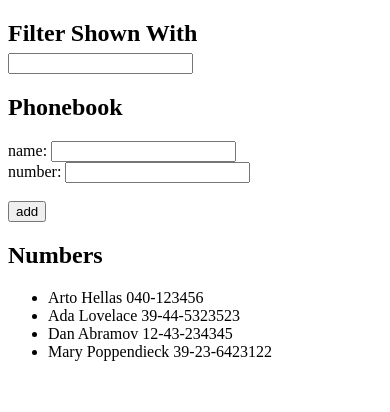
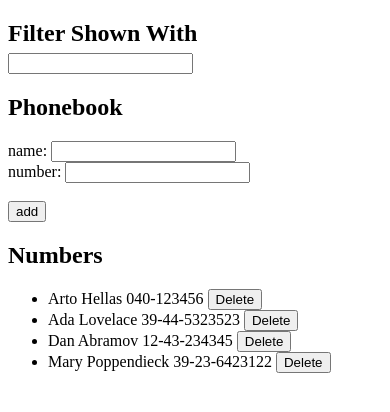
Before and after one commit to patel-param-09/part-2, a React (Vite) app: page / in a window 390 px wide. Shown: the top 412 px of the page. Built offline with nearby package versions, Linux system fonts and the light colour scheme; data requests are answered from the project's data file.

Commit message:
2.14: The Phonebook step 9

```diff
--- a/src/App.jsx
+++ b/src/App.jsx
@@ -1,13 +1,8 @@
-import { useState } from "react";
+import { useEffect, useState } from "react";
 import axios from "axios";
 
 const App = () => {
-  const [persons, setPersons] = useState([
-    { name: "Arto Hellas", number: "040-123456", id: 1 },
-    { name: "Ada Lovelace", number: "39-44-5323523", id: 2 },
-    { name: "Dan Abramov", number: "12-43-234345", id: 3 },
-    { name: "Mary Poppendieck", number: "39-23-6423122", id: 4 },
-  ]);
+  const [persons, setPersons] = useState([]);
 
   const [newName, setNewName] = useState("");
   const [newPhn, setPhn] = useState("");
@@ -45,13 +40,29 @@ const App = () => {
     console.log(filtered);
   }
 
-  const contact = persons.map((data) => {
+  function handleClick(e) {
+    console.log(e.target.id);
+    console.log(e.target.name);
+    window.confirm(`Delete ${e.target.name} ?`);
+    axios.delete(`http://localhost:3001/persons/${e.target.id}`).then((res) => {
+      setPersons(res.data);
+    });
+  }
+
+  useEffect(() => {
+    axios.get("http://localhost:3001/persons").then((res) => {
+      setPersons(res.data);
+    });
+  });
+
+  const contactData = persons.map((contact) => {
     return (
-      <>
-        <li key={data.id}>
-          {data.name} {data.number}
-        </li>
-      </>
+      <li key={contact.id}>
+        {contact.name} {contact.number}{" "}
+        <button onClick={handleClick} id={contact.id} name={contact.name}>
+          Delete
+        </button>
+      </li>
     );
   });
 
@@ -75,7 +86,7 @@ const App = () => {
       </form>
       <h2>Numbers</h2>
       <ul>{showData}</ul>
-      <ul>{contact}</ul>
+      <ul>{contactData}</ul>
     </div>
   );
 };
```
